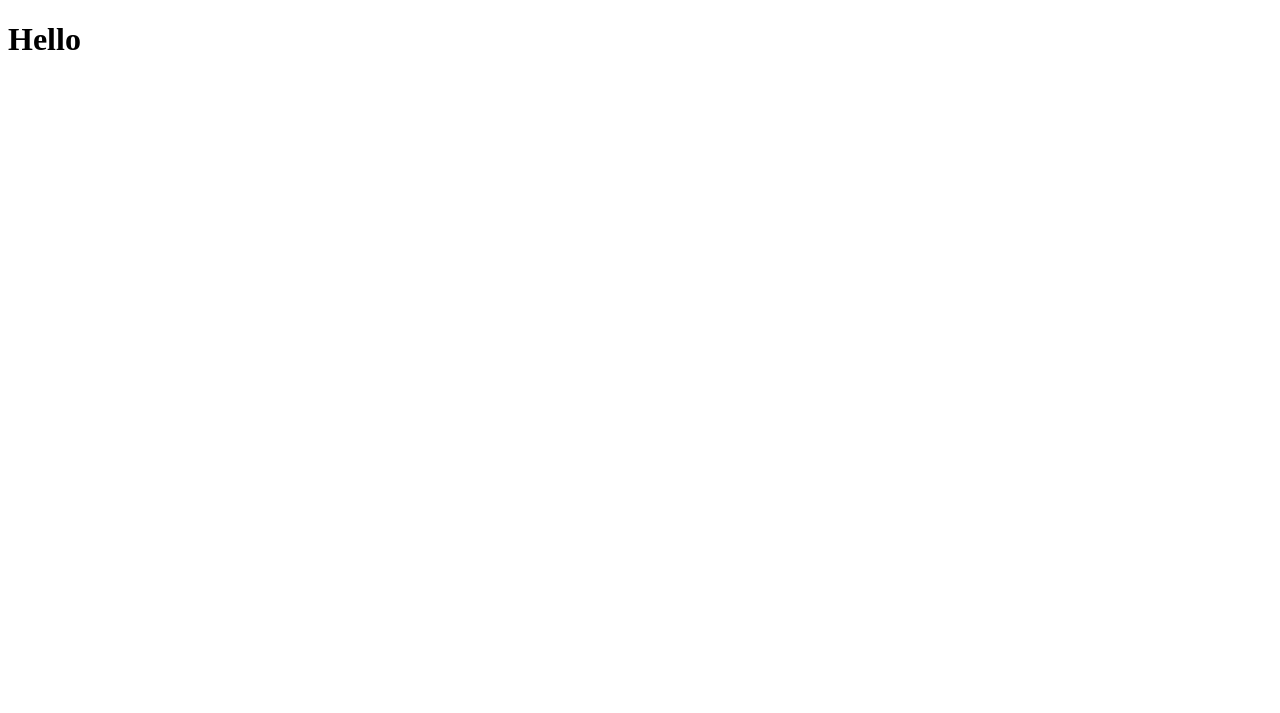
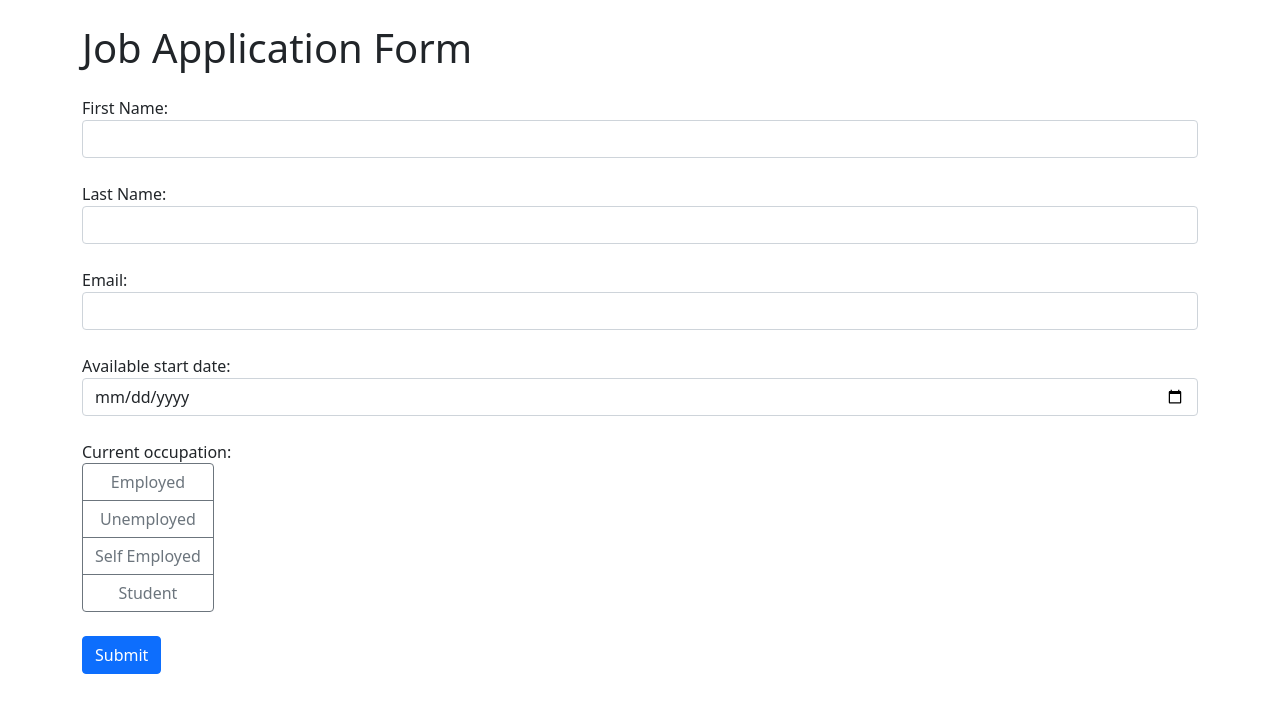
Before and after one commit to DanielCorbellini/Django-Job-Application-Form, a Django app: page / in a window 1280 px wide. Before the commit the part shown is almost empty. Shown: the top 713 px of the page. Run offline with Django 4.2, Linux system fonts and the light colour scheme.

Commit message:
Code the html file

```diff
--- a/job_application/templates/index.html
+++ b/job_application/templates/index.html
@@ -2,9 +2,67 @@
 <html lang="en">
 <head>
     <meta charset="UTF-8">
-    <title>Title</title>
+    <meta name="viewport" content="width=device-width, initial-scale=1, shrink-to-fit=no">
+    <title>Job Application Form</title>
+    <link rel="stylesheet" href="https://cdn.jsdelivr.net/npm/bootstrap@5.1.3/dist/css/bootstrap.min.css">
 </head>
 <body>
-<h1>Hello</h1>
+<div class="container">
+    <h1 class="mt-4 mb-4">Job Application Form</h1>
+    <form method="post">
+        {% csrf_token %}
+        <div class="form-group mb-4">
+            <label for="first_name">First Name:</label>
+            <input class="form-control" type="text" id="first_name" name="first_name" required>
+        </div>
+
+        <div class="form-group mb-4">
+            <label for="last_name">Last Name:</label>
+            <input class="form-control" type="text" id="last_name" name="last_name" required>
+        </div>
+
+        <div class="form-group mb-4">
+            <label for="email">Email:</label>
+            <input class="form-control" type="email" id="email" name="email" required>
+        </div>
+
+        <div class="form-group mb-4">
+            <label for="date">Available start date:</label>
+            <input class="form-control" type="date" id="date" name="date" required>
+        </div>
+
+        <div class="form-group mb-4">
+            <label>Current occupation:</label>
+            <br>
+            <div class="btn-group-vertical" id="occupation">
+                <input class="btn-check from-control" type="radio" id="employed" name="occupation" value="employed"
+                       required>
+                <label class="btn btn-outline-secondary" for="employed">Employed</label>
+
+                <input class="btn-check from-control" type="radio" id="unemployed" name="occupation" value="unemployed"
+                       required>
+                <label class="btn btn-outline-secondary" for="unemployed">Unemployed</label>
+
+                <input class="btn-check from-control" type="radio" id="self-employed" name="occupation"
+                       value="self-employed" required>
+                <label class="btn btn-outline-secondary" for="self-employed">Self Employed</label>
+
+                <input class="btn-check from-control" type="radio" id="student" name="occupation" value="student"
+                       required>
+                <label class="btn btn-outline-secondary" for="student">Student</label>
+            </div>
+        </div>
+        <button class="btn btn-primary mb-4" type="submit">Submit</button>
+        {% if messages %}
+        <div class="alert alert-success">
+            {% for message in messages %}
+            {{ message }}
+            {% endfor %}
+        </div>
+        {% endif %}
+    </form>
+</div>
+<script src="https://code.jquery.com/jquery-3.6.0.min.js"></script>
+<script src="https://cdn.jsdelivr.net/npm/bootstrap@5.1.3/dist/js/bootstrap.min.js"></script>
 </body>
 </html>
```
